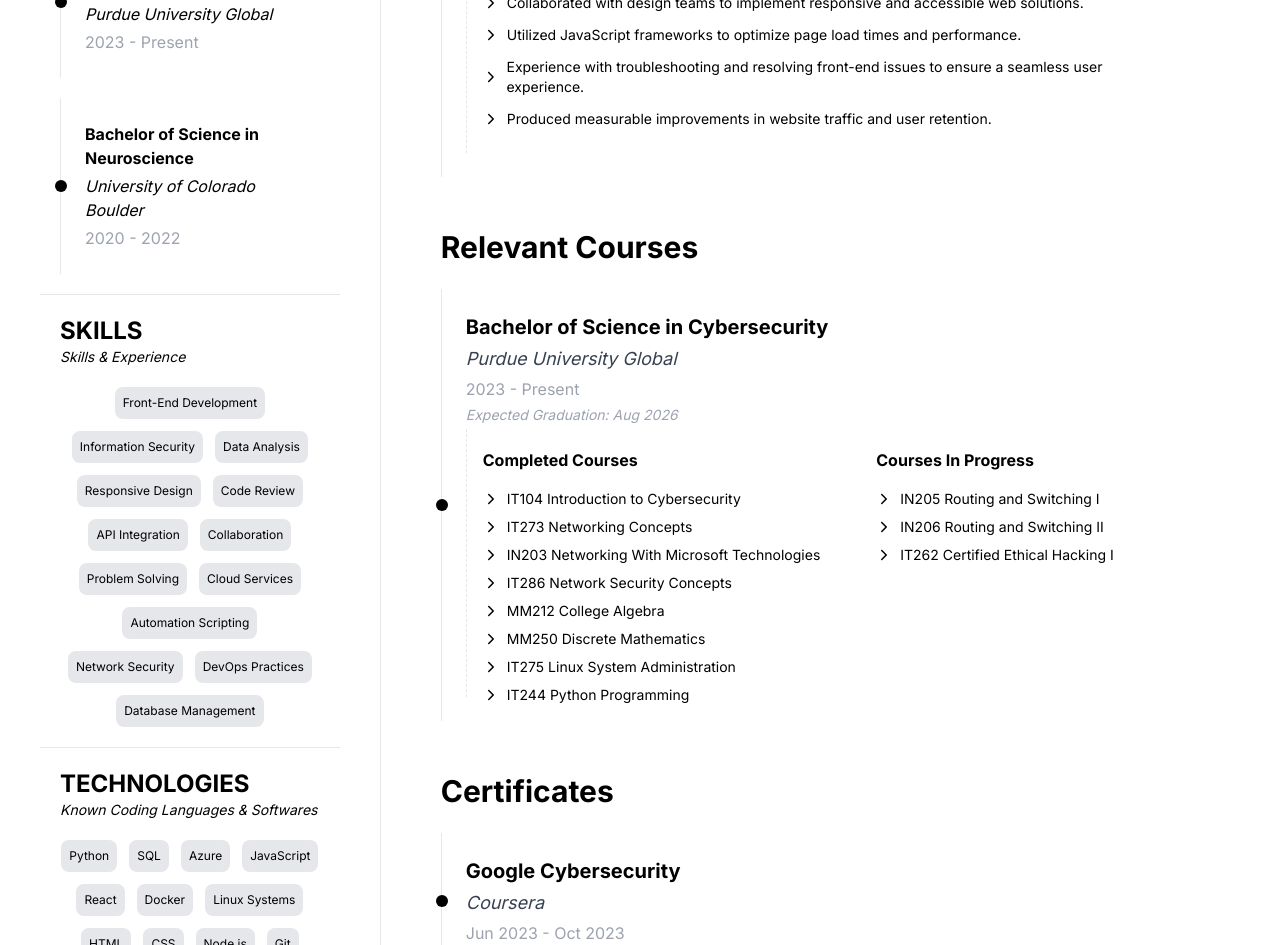
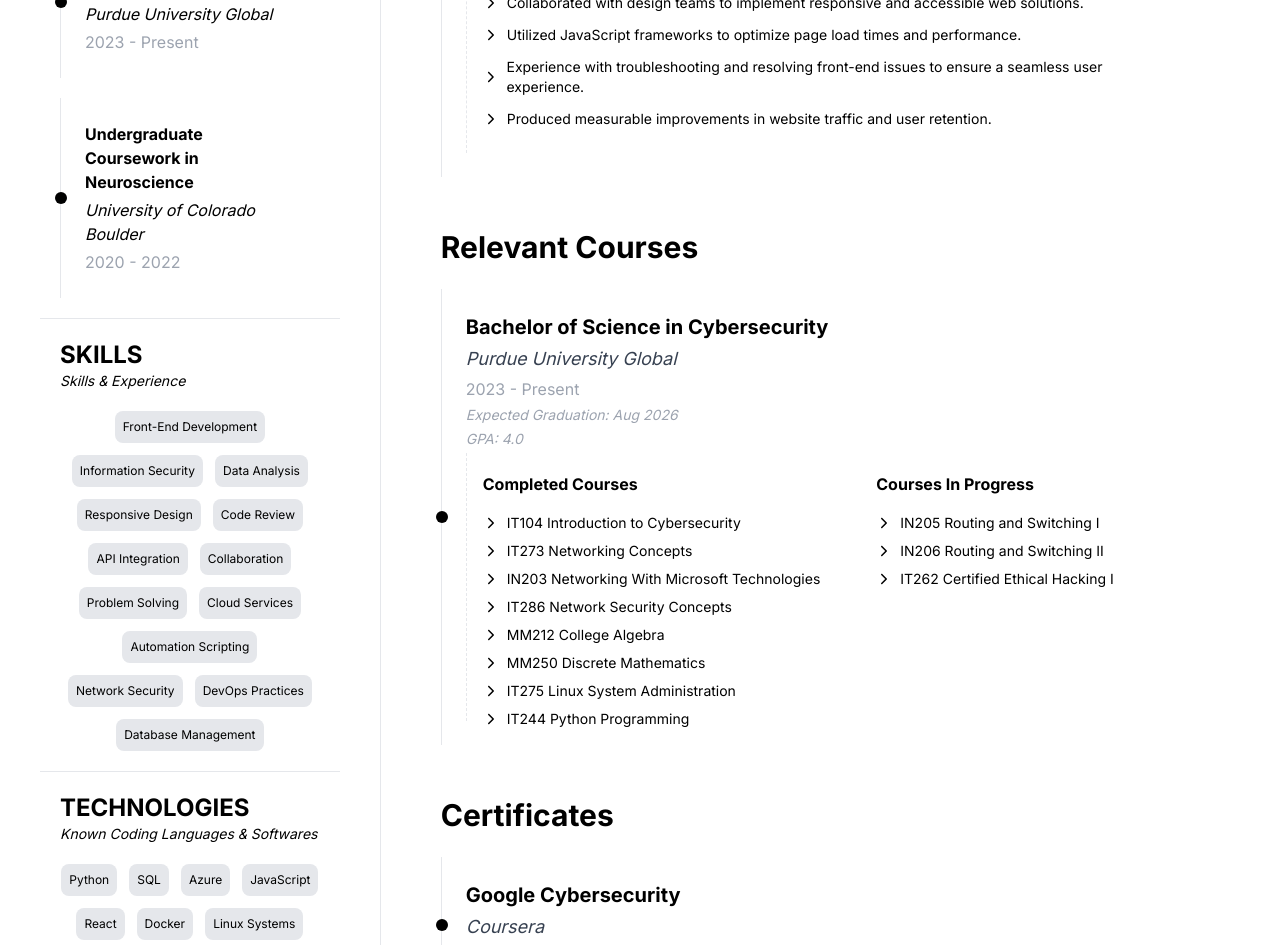
Before and after one commit to livininlimbo/resume, a React (Vite) app: page / in a window 1280 px wide. Shown: the part 680-1625 px from the top of the page. Built offline with nearby package versions, Linux system fonts and the light colour scheme.

Commit message:
Reworded Education Information

```diff
--- a/src/components/HomeLeft.jsx
+++ b/src/components/HomeLeft.jsx
@@ -91,7 +91,7 @@
                                 <ul>
                                     <li className='relative flex flex-col gap-1 border-l p-6 before:absolute before:left-[-6px] before:top-1/2 before:h-3 before:w-3 before:-translate-y-1/2 before:rounded-full before:bg-black dark:before:bg-white before:transform'>
                                         <span className = 'font-semibold'>
-                                            Bachelor of Science in Neuroscience
+                                            Undergraduate Coursework in Neuroscience
                                         </span>
                                         <span className = 'font-light italic'>
                                             University of Colorado Boulder
--- a/src/components/HomeRight.jsx
+++ b/src/components/HomeRight.jsx
@@ -86,6 +86,9 @@
                                         </span>
                                         <span className='text-sm font-light italic text-gray-400 dark:text-gray-500 pt-.5 -translate-x-0'>
                                             Expected Graduation: Aug 2026
+                                        </span>
+                                        <span className='text-sm font-light italic text-gray-400 dark:text-gray-500 pt-.5 -translate-x-0'>
+                                            GPA: 4.0
                                         </span>
                                         <div className='relative flex flex-wrap gap-16 border-l border-dashed border- p-6 pt-2'>
                                             <ul className='-mb-8'>
```
